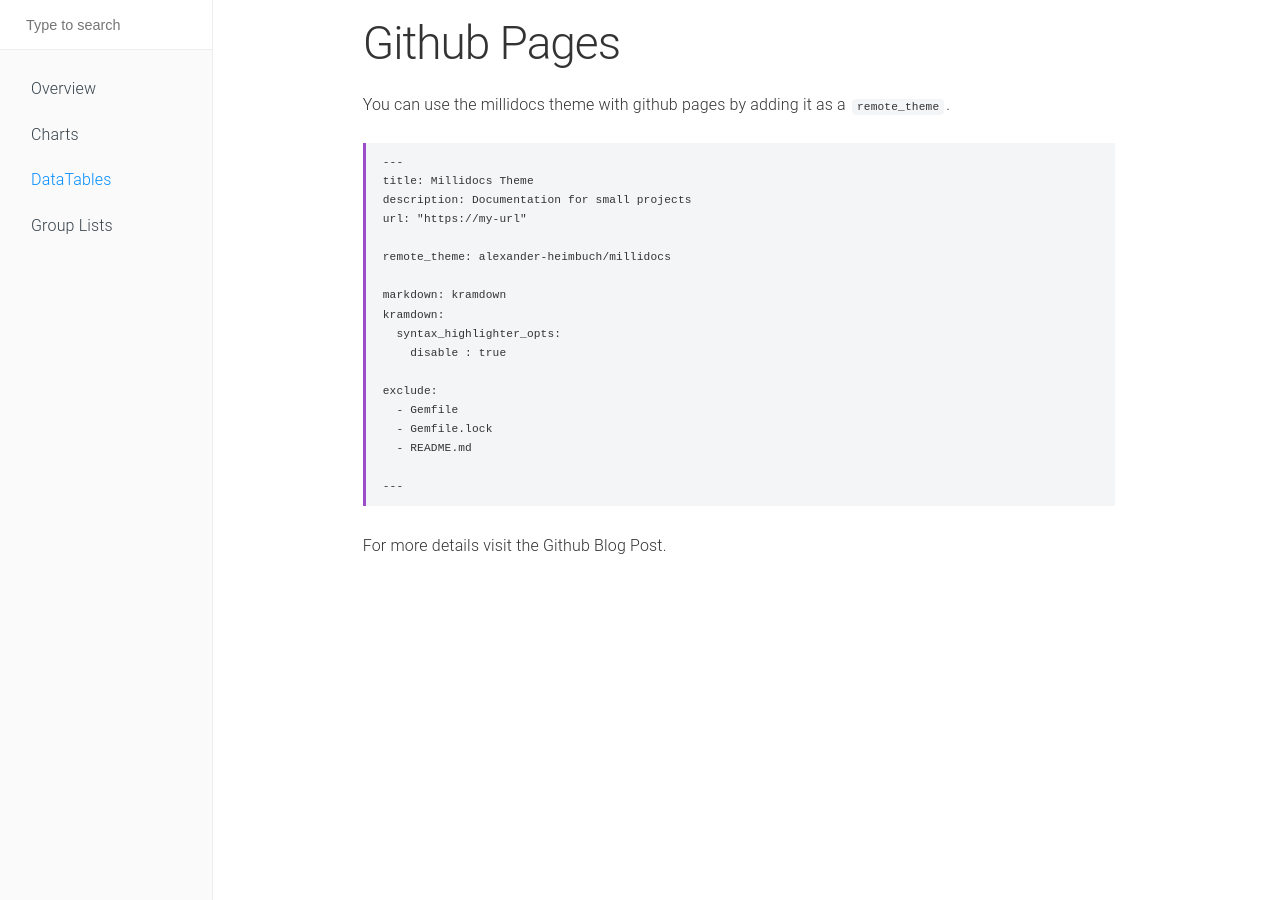
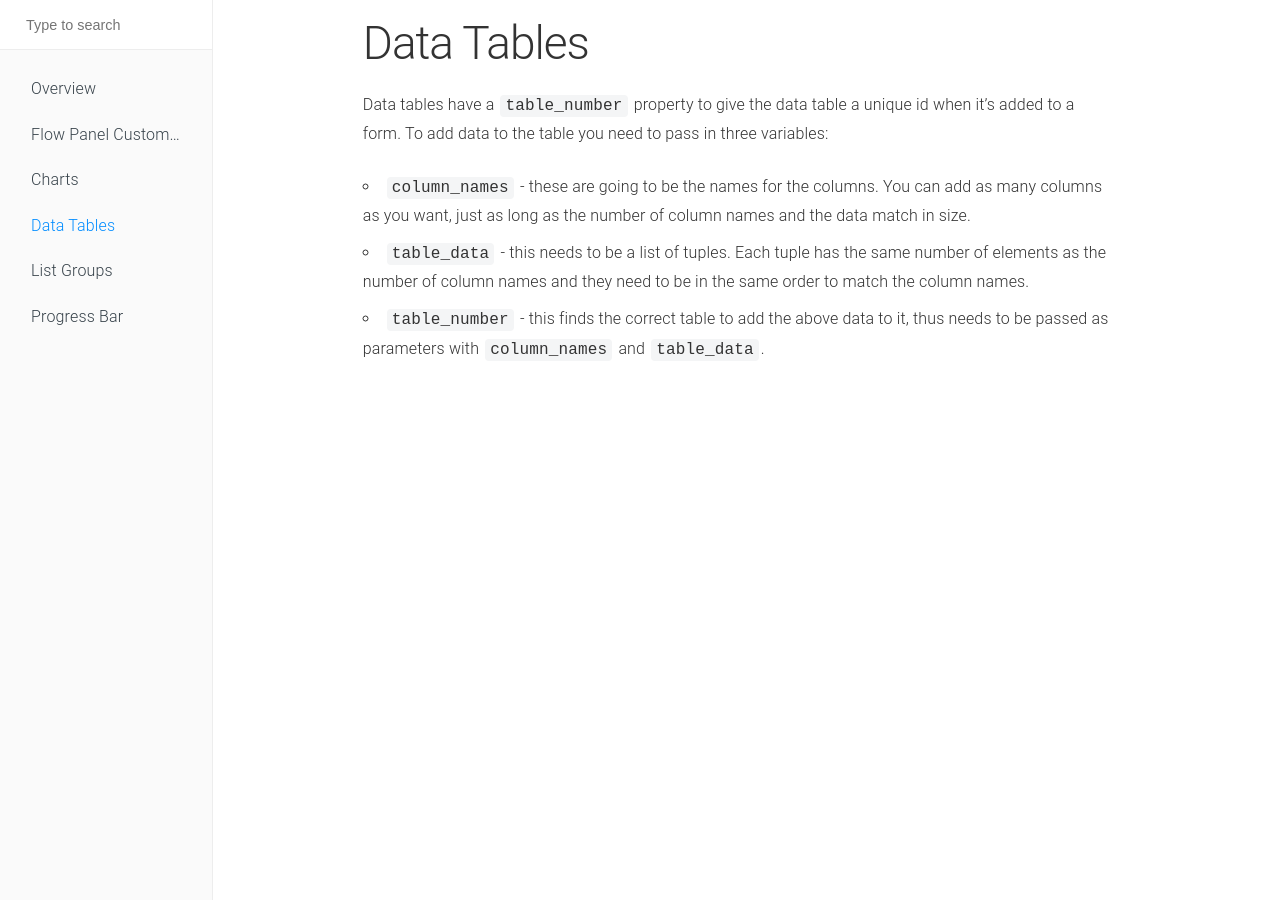
Before and after one commit to linguist89/sps-digital-tech-documentation, a Jekyll site: the page built from datatables.md, in a window 1280 px wide. Built offline with Jekyll 4.4.1, drawn with Linux system fonts in a browser that asks for light colours.

Commit message:
Added charts, datatables, flow-panels

````diff
--- a/_sass/milligram.scss
+++ b/_sass/milligram.scss
@@ -172,7 +172,7 @@ input[type='submit'].button-clear[disabled]:hover {
 code {
   background: #f4f5f6;
   border-radius: .4rem;
-  font-size: 86%;
+  font-size: 16px;
   margin: 0 .2rem;
   padding: .2rem .5rem;
   white-space: nowrap;
--- a/datatables.md
+++ b/datatables.md
@@ -1,32 +1,11 @@
 ---
 layout: page
-title: DataTables
-navigation: 3
+title: Data Tables
+navigation: 4
 ---
 
-# Github Pages
-
-You can use the millidocs theme with github pages by adding it as a `remote_theme`.
-
-```
----
-title: Millidocs Theme
-description: Documentation for small projects
-url: "https://my-url"
-
-remote_theme: alexander-heimbuch/millidocs
-
-markdown: kramdown
-kramdown:
-  syntax_highlighter_opts:
-    disable : true
-
-exclude:
-  - Gemfile
-  - Gemfile.lock
-  - README.md
-
----
-```
-
-For more details visit the [Github Blog Post](https://blog.github.com/2017-11-29-use-any-theme-with-github-pages/).
+# Data Tables
+Data tables have a `table_number` property to give the data table a unique id when it's added to a form. To add data to the table you need to pass in three variables:
+- `column_names` - these are going to be the names for the columns. You can add as many columns as you want, just as long as the number of column names and the data match in size.
+- `table_data` - this needs to be a list of tuples. Each tuple has the same number of elements as the number of column names and they need to be in the same order to match the column names.
+- `table_number` - this finds the correct table to add the above data to it, thus needs to be passed as parameters with `column_names` and `table_data`.
````
Also changed, not shown: charts.md (+5 -5 lines), flow-panels.md (added, +14 -0 lines), group-lists.md (deleted, +0 -32 lines), list-group.md (added, +7 -0 lines), progress-bar.md (added, +7 -0 lines).
